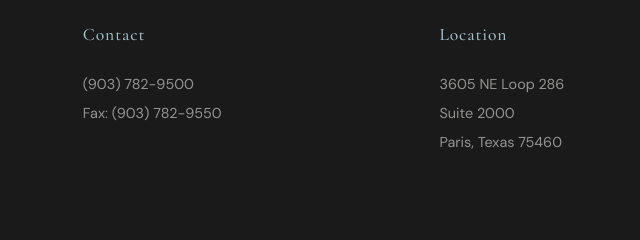
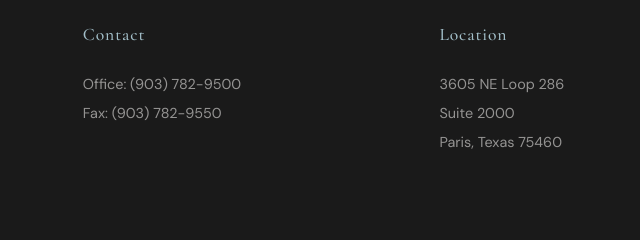
Before and after one commit to hankthuhtank/netxbh, a plain HTML site: page index.html in a window 1280 px wide. Shown: the part 7622-7862 px from the top of the page, 484-1124 px from the left. Drawn offline with nearby package versions, Linux system fonts and the light colour scheme.

Commit message:
Update index.html

```diff
--- a/index.html
+++ b/index.html
@@ -1482,7 +1482,7 @@
             </div>
             <div class="footer-col">
                 <h4>Contact</h4>
-                <a href="tel:903-782-9500">(903) 782-9500</a>
+                <a href="tel:903-782-9500">Office: (903) 782-9500</a>
                 <p>Fax: (903) 782-9550</p>
             </div>
             <div class="footer-col">
```
